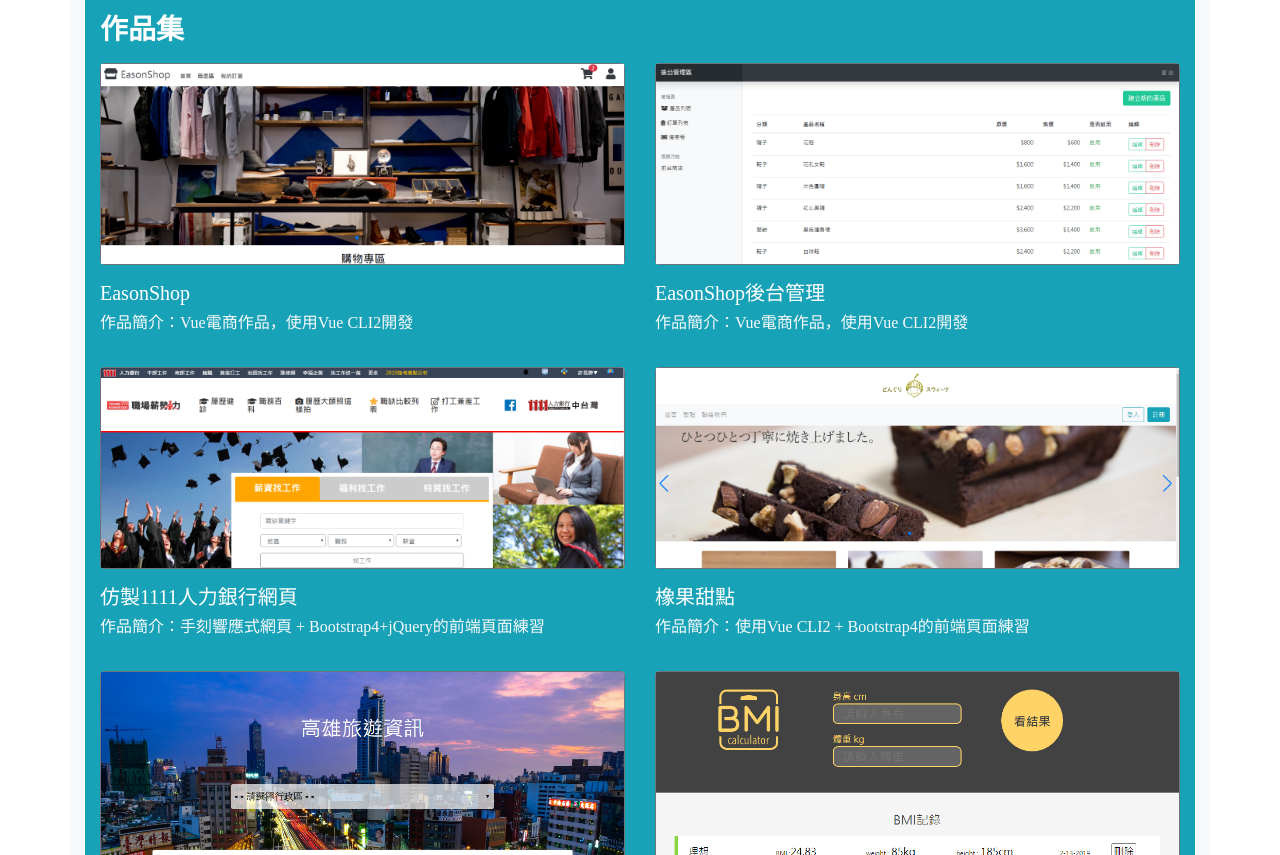
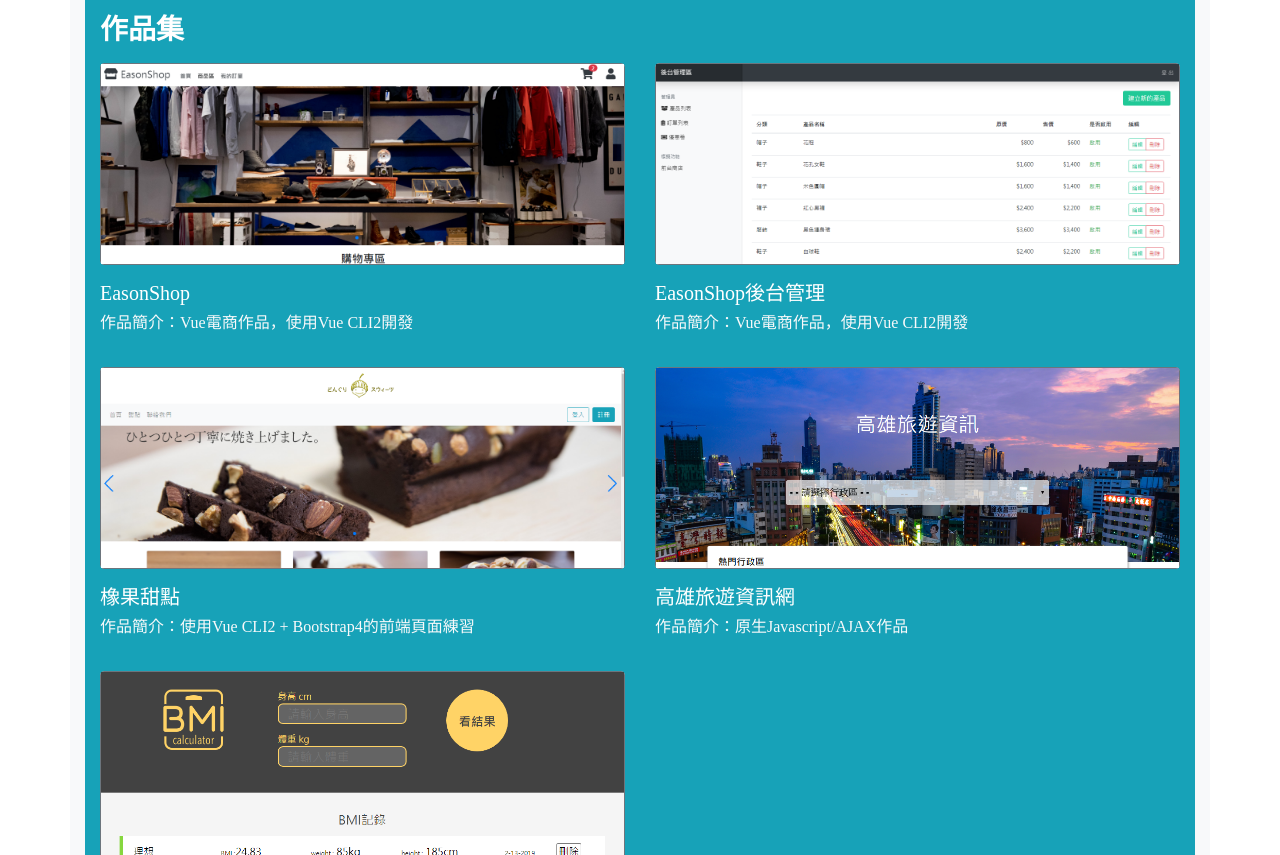
Before and after one commit to easonxu0908/resume, a plain HTML site: page index.html in a window 1280 px wide. Shown: the part 455-1310 px from the top of the page. Drawn offline with nearby package versions, Linux system fonts and the light colour scheme.

Commit message:
201907161219

```diff
--- a/index.html
+++ b/index.html
@@ -83,7 +83,7 @@
                         <p class="text-light mt-1">作品簡介：Vue電商作品，使用Vue CLI2開發</p>
                     </div>
                 </div>
-                <div class="col-md-6 my-2">
+                <!-- <div class="col-md-6 my-2">
                     <div class="card border border-secondary productCard">
                         <a class="bg-cover card-body" style="background-image: url(./img/copy1111.png);"
                             href="https://easonxu0908.github.io/copy1111/myselfcopy1111.html" target="_black">
@@ -94,7 +94,7 @@
                             class="text-white h5">仿製1111人力銀行網頁</a>
                         <p class="text-light mt-1">作品簡介：手刻響應式網頁 + Bootstrap4+jQuery的前端頁面練習</p>
                     </div>
-                </div>
+                </div> -->
                 <div class="col-md-6 my-2">
                     <div class="card border border-secondary productCard">
                         <a class="bg-cover card-body" style="background-image: url(./img/nutCake.png);"
```
